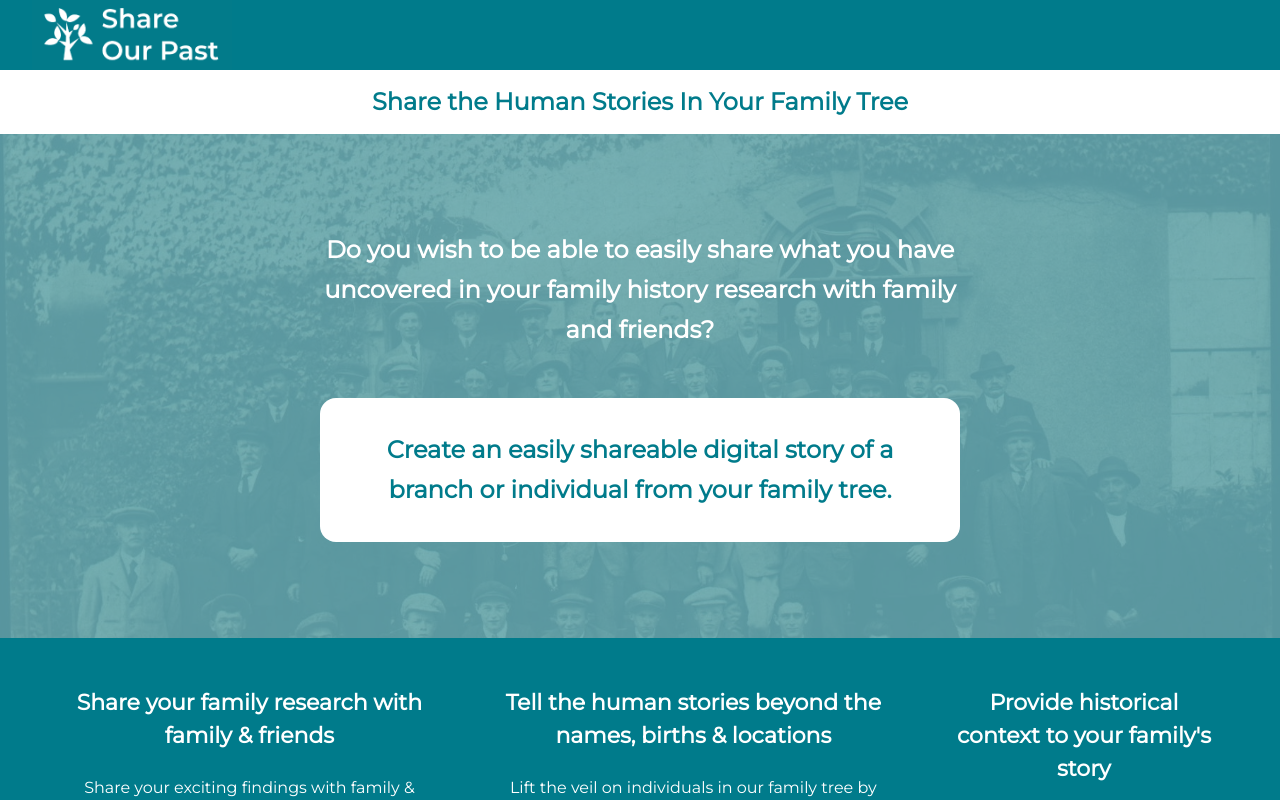
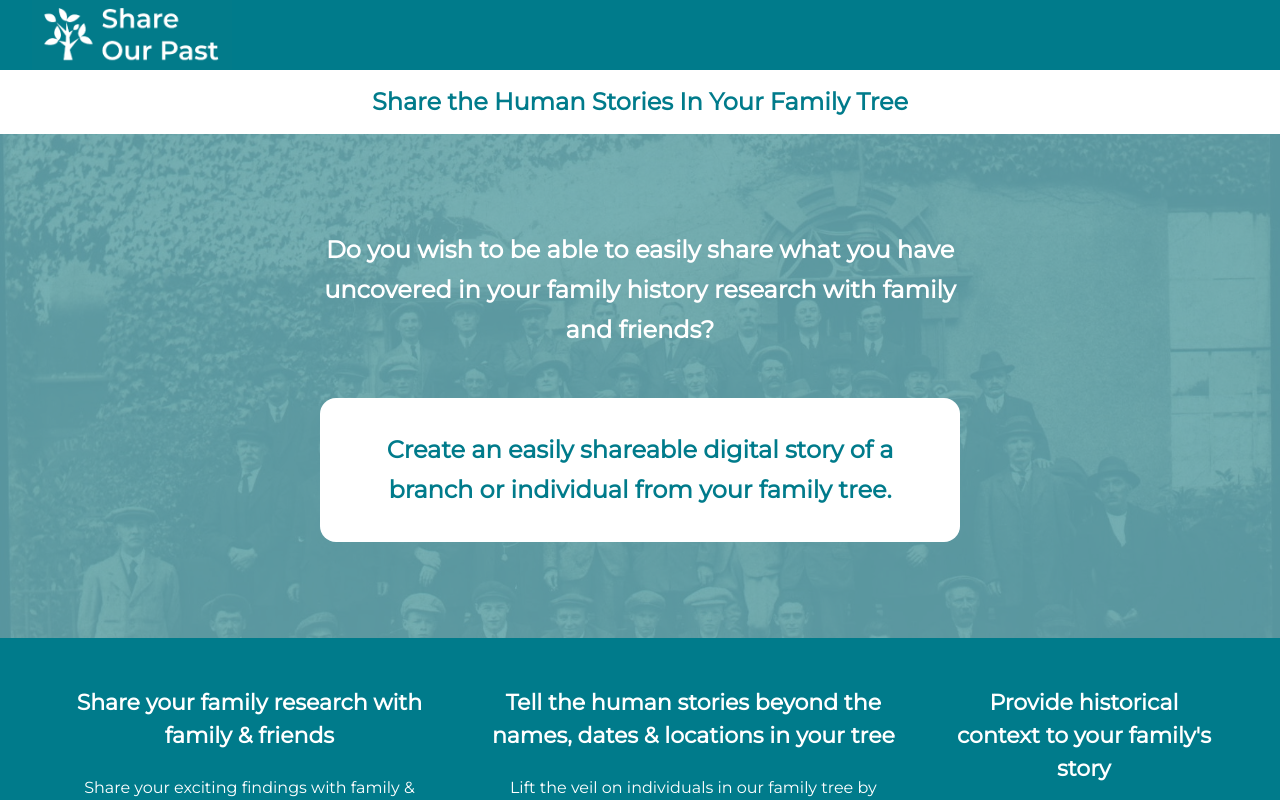
Before and after one commit to markbokeeffe/shareourpast, a Next.js app: page / in a window 1280 px wide. Shown: the top 800 px of the page. Built offline with nearby package versions, Linux system fonts and the light colour scheme.

Commit message:
Text change

```diff
--- a/src/app/page.tsx
+++ b/src/app/page.tsx
@@ -25,7 +25,7 @@ export default function Home() {
           <p>Share your exciting findings with family &amp; friends by collating your research into a beatifully presented digital format.</p>
         </div>
         <div className="flex flex-col text-white gap-6" style={{flexGrow: 1}}>
-          <h2 style={{ fontWeight: 1000, fontSize: 22 }}>Tell the human stories beyond the names, births &amp; locations</h2>
+          <h2 style={{ fontWeight: 1000, fontSize: 22 }}>Tell the human stories beyond the names, dates &amp; locations in your tree</h2>
           <p>Lift the veil on individuals in our family tree by telling their human stories and recounting their life experiences in a digital storybook.</p>
         </div>
         <div className="flex flex-col text-white gap-6" style={{flexGrow: 1}}>
```
